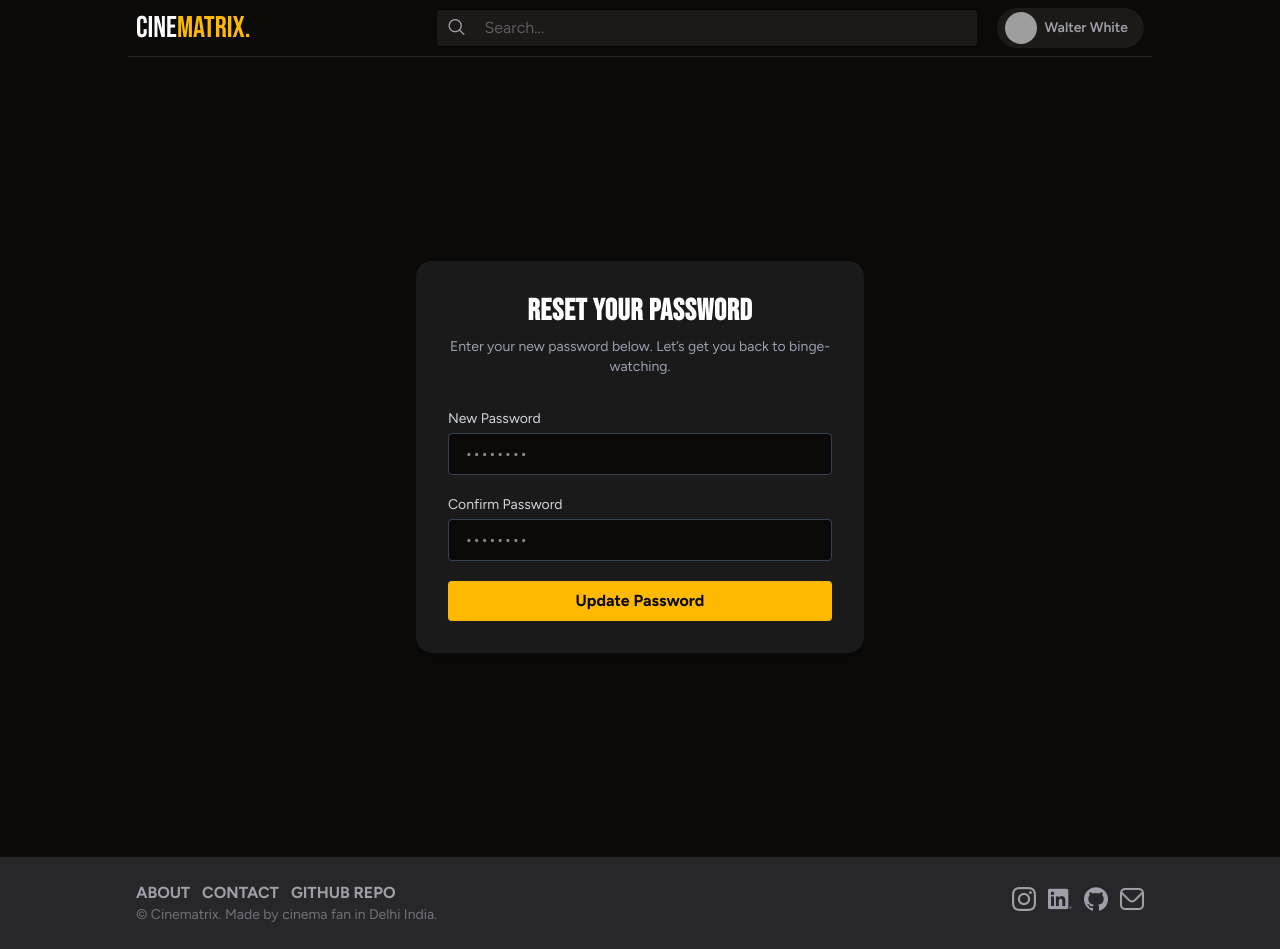
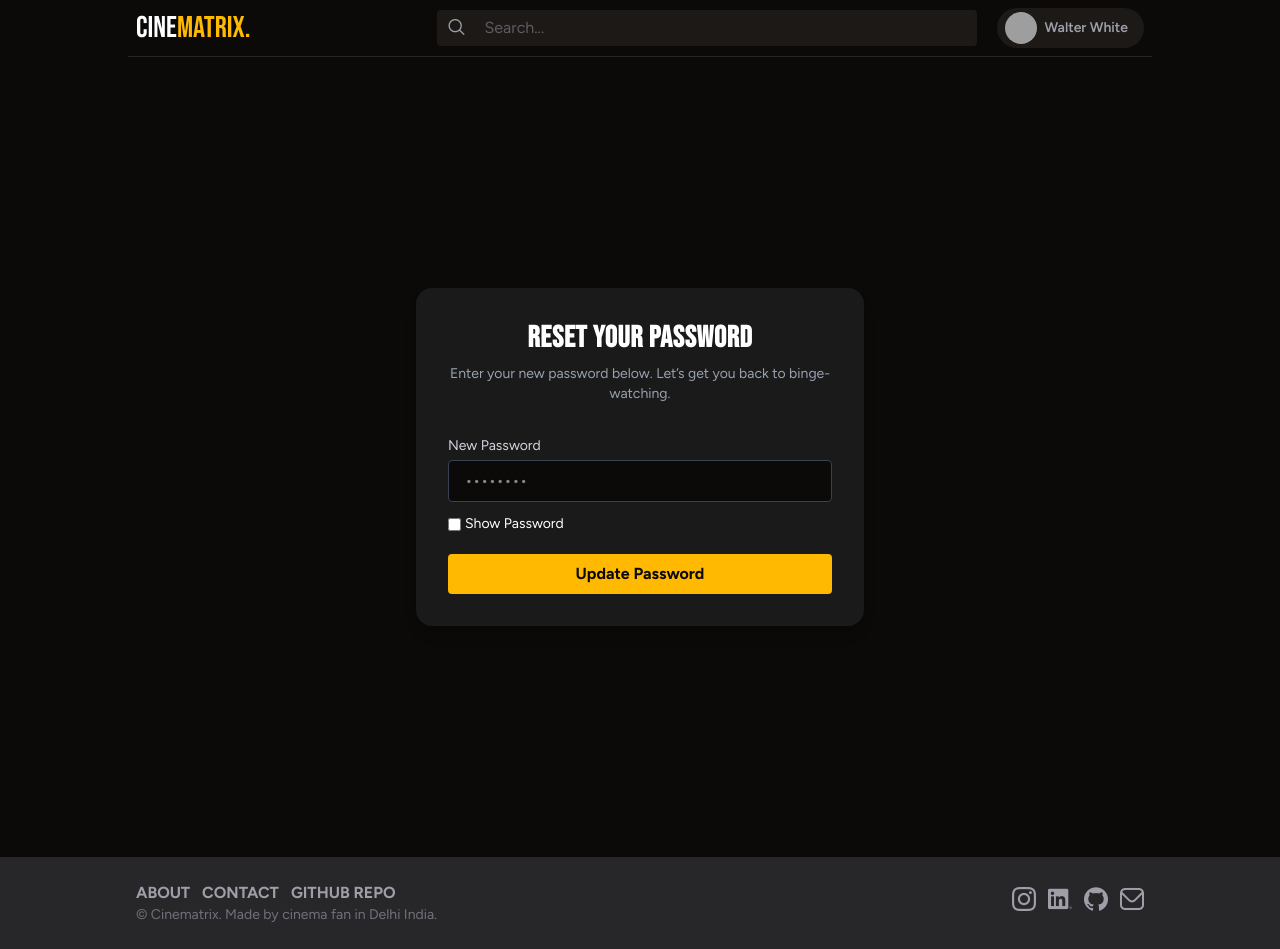
Before and after one commit to CodeFiroz/cinematrix, a React (Vite) app in the folder client/: page /reset-password in a window 1280 px wide. Built offline with nearby package versions, Linux system fonts and the light colour scheme; grey boxes are pictures that could not be loaded.

Commit message:
auth complete

```diff
--- a/client/src/Pages/Auth/ForgotPassword.jsx
+++ b/client/src/Pages/Auth/ForgotPassword.jsx
@@ -1,9 +1,62 @@
+import { Link } from "react-router-dom"
+import { useState } from "react"
+import InputField from "../../components/InputField/InputField";
+import axios from "axios"
+import toast, { Toaster } from "react-hot-toast"
 
 
 const ForgotPassword = () => {
+
+  const [isLoading, setIsLoading] = useState(false);
+
+  const [username, setUsername] = useState("");
+  const [usernameError, setUsernameError] = useState("");
+
+  const handleSubmit = async (e)=>{
+    e.preventDefault();
+
+    setUsernameError("");
+
+    let hasError = false;
+
+
+    if (username == "") {
+      setUsernameError("Please enter your username or email");
+      hasError = true;
+    }
+
+    if (!hasError) {
+      setIsLoading(true)
+      try{
+        await axios.post(`${import.meta.env.VITE_BACKEND_URL}/auth/forgot-password`, {username});
+        setUsername("");
+        toast.success("Password reset link send to your registered email.");
+         setIsLoading(false)
+      }catch(error){
+         setIsLoading(false)
+        if (error.response) {
+
+          const { message } = error.response.data;
+
+          if (message) {
+            setUsernameError(message);
+          } else if (error) {
+            toast.error(error);
+          } else {
+            toast.error("failed. Try again.");
+          }
+
+        } else {
+          toast.error("Server unreachable. Internet okay?");
+        }
+      }
+    }
+
+  }
+
   return (
     <>
-
+    <Toaster />
     <div className="min-h-screen bg-[#0C0A09] flex items-center justify-center px-4">
   <div className="bg-[#1A1A1A] text-white p-8 rounded-2xl shadow-lg max-w-md w-full">
 
@@ -14,21 +67,38 @@ const ForgotPassword = () => {
     No big deal — happens to the best of us. Enter your email and we’ll send you a reset link faster than a Fast & Furious sequel.
     </p>
 
-    <form className="mt-8 space-y-5">
-      <div>
-        <label className="block mb-1 text-sm text-gray-300">Username or Email</label>
-        <input type="text" className="w-full px-4 py-2 rounded bg-[#0C0A09] border border-gray-700 focus:outline-none focus:border-[#FFB900]" placeholder="movielover99" />
-      </div>
+    <form className="mt-8 space-y-5" onSubmit={handleSubmit}>
+
+      <InputField
+        id="username"
+        name="username"
+        type="text"
+        label="Username or Email"
+        placeholder="movielover99"
+        onChange={(e)=> setUsername(e.target.value)}
+        value={username}
+        error={usernameError}
+      />
 
 
-      <button type="submit" className="w-full bg-[#FFB900] text-[#0C0A09] py-2 rounded font-bold cursor-pointer hover:bg-[#e0a800] transition-all">
-      Send Reset Link
-      </button>
+{
+              isLoading  ? (
+                <button type="button" disabled className="w-full bg-neutral-700 text-zinc-500 py-2 rounded cursor-none font-bold">
+            Sending Link...
+            </button>
+              ) : (
+                <button type="submit" className="w-full bg-[#FFB900] text-[#0C0A09] py-2 rounded font-bold cursor-pointer hover:bg-[#e0a800] transition-all">
+                Send Reset Link
+                </button>
+              )
+            }
+
+
     </form>
 
 
     <p className="text-xs text-gray-500 text-center mt-6">
-    Rememberd password  <a href="/login" className="text-[#FFB900] underline">Login  here</a>.
+    Rememberd password  <Link to="/login" className="text-[#FFB900] underline">Login  here</Link>.
     </p>
   </div>
 </div>
--- a/client/src/Pages/Auth/Login.jsx
+++ b/client/src/Pages/Auth/Login.jsx
@@ -6,6 +6,8 @@ import axios from "axios"
 import toast, { Toaster } from "react-hot-toast"
 
 const Login = () => {
+
+  const [isLoading, setIsLoading] = useState(false);
 
   const [formdata, setFormdata] = useState({
     username: '',
@@ -54,11 +56,18 @@ const Login = () => {
     }
 
     if (!hasError) {
+      setIsLoading(true)
 
       try {
         await axios.post(`${import.meta.env.VITE_BACKEND_URL}/auth/login`, formdata, { withCredentials: true, });
         toast.success("Successfully login");
+        setFormdata({
+          username: '',
+          password: ''
+        })
+        setIsLoading(false);
       } catch (error) {
+        setIsLoading(false);
 
         if (error.response) {
 
@@ -121,14 +130,25 @@ const Login = () => {
             />
 
 
-            <button type="submit" className="w-full bg-[#FFB900] text-[#0C0A09] py-2 rounded cursor-pointer font-bold hover:bg-[#e0a800] transition-all">
-              Login
+            {
+              isLoading  ? (
+                <button type="button" disabled className="w-full bg-neutral-700 text-zinc-500 py-2 rounded cursor-none font-bold">
+            Logging in...
             </button>
+              ) : (
+                <button type="submit" className="w-full bg-[#FFB900] text-[#0C0A09] py-2 rounded cursor-pointer font-bold hover:bg-[#e0a800] transition-all">
+                Login
+              </button>
+              )
+            }
+
+
+
           </form>
 
           <div className="text-right">
 
-            <a href="/login" className="text-[#FFB900] underline text-xs">Forgot Password ?</a>
+            <Link to="/forgot-password" className="text-[#FFB900] underline text-xs">Forgot Password ?</Link>
 
           </div>
 
--- a/client/src/Pages/Auth/Register.jsx
+++ b/client/src/Pages/Auth/Register.jsx
@@ -6,6 +6,8 @@ import toast, {Toaster} from "react-hot-toast";
 import axios from "axios";
 
 const Register = () => {
+
+  const [isLoading, setIsLoading] = useState(false);
 
   const [formdata, setFormdata] = useState({
     username: '',
@@ -67,14 +69,25 @@ const Register = () => {
       hasError = true;
     }
 
+
     if (!hasError) {
+      setIsLoading(true)
 
       try {
         await axios.post(`${import.meta.env.VITE_BACKEND_URL}/auth/register`, formdata, { withCredentials: true, });
         toast.success("Successfully Registred");
+        setFormdata({
+          username: '',
+          email: '',
+          password: ''
+        })
+        setIsLoading(false);
       } catch (error) {
 
+        setIsLoading(false);
+
         if (error.response) {
+          setIsLoading(false);
 
           const { field, message } = error.response.data;
 
@@ -143,10 +156,20 @@ const Register = () => {
               error={formerrors.password}
             />
 
+{
+              isLoading  ? (
+                <button type="button" disabled className="w-full bg-neutral-700 text-zinc-500 py-2 rounded cursor-none font-bold">
+            Signing you up...
+            </button>
+              ) : (
+                <button type="submit" className="w-full bg-[#FFB900] text-[#0C0A09] py-2 rounded cursor-pointer font-bold hover:bg-[#e0a800] transition-all">
+                Register
+              </button>
+              )
+            }
 
-            <button type="submit" className="w-full bg-[#FFB900] text-[#0C0A09] py-2 rounded cursor-pointer font-bold hover:bg-[#e0a800] transition-all">
-              Register
-            </button>
+
+
           </form>
 
           <p className="text-xs text-gray-500 text-center mt-6">
--- a/client/src/Pages/Auth/ResetPassword.jsx
+++ b/client/src/Pages/Auth/ResetPassword.jsx
@@ -1,8 +1,69 @@
+import PasswordField from "../../components/InputField/PasswordField"
+import { useState } from "react"
+import toast, {Toaster} from "react-hot-toast";
+import axios from "axios";
+import { useParams } from "react-router-dom";
+
+const ResetPassword = () => {
+
+  const [isLoading, setIsLoading] = useState(false);
+
+  const { token }  = useParams();
+
+  const [password, setPassword] = useState("");
+
+  const handleChange = (e) => {
+    setPassword(e.target.value)
+  }
+
+  const [passerror, setPassError] = useState("");
+
+  const handleSubmit = async (e)=>{
+    e.preventDefault();
+    setPassError("");
+    let hasError = false;
+
+    if (password == "") {
+      setPassError("Please create a password");
+      hasError = true;
+    }
+
+    if (!hasError) {
+      setIsLoading(true);
+      try{
+        await axios.post(`${import.meta.env.VITE_BACKEND_URL}/auth/reset-password/${token}`, {password});
+        toast.success("Password Reset");
+        setPassword("");
+        setIsLoading(false);
+      }catch(error){
+
+        setIsLoading(false);
+        if (error.response) {
+
+          const { field, message } = error.response.data;
+
+          if (field && message) {
+            setPassError(message);
+          } else if (error) {
+            toast.error(error);
+          } else {
+            toast.error("failed. Try again.");
+          }
+
+        } else {
+          toast.error("Server unreachable. Internet okay?");
+        }
+      }
+
+    }
+
+  }
 
 
-const ResetPassword = () => {
   return (
     <>
+
+    <Toaster />
 
       <div className="min-h-screen bg-[#0C0A09] flex items-center justify-center px-4">
         <div className="bg-[#1A1A1A] text-white p-8 rounded-2xl shadow-lg max-w-md w-full">
@@ -14,20 +75,31 @@ const ResetPassword = () => {
             Enter your new password below. Let’s get you back to binge-watching.
           </p>
 
-    <form className="mt-8 space-y-5">
-    <div>
-        <label className="block mb-1 text-sm text-gray-300">New Password</label>
-        <input type="password" className="w-full px-4 py-2 rounded bg-[#0C0A09] border border-gray-700 focus:outline-none focus:border-[#FFB900]" placeholder="••••••••" />
-      </div>
+          <form className="mt-8 space-y-5" onSubmit={handleSubmit}>
 
-      <div>
-        <label className="block mb-1 text-sm text-gray-300">Confirm Password</label>
-        <input type="password" className="w-full px-4 py-2 rounded bg-[#0C0A09] border border-gray-700 focus:outline-none focus:border-[#FFB900]" placeholder="••••••••" />
-      </div>
+           <PasswordField
+              id="password"
+              label="New Password"
+              placeholder="••••••••"
+              name="password"
+              value={password}
+              onChange={handleChange}
+              error={passerror}
+            />
 
+
+{
+              isLoading  ? (
+                <button type="submit" className="w-full bg-[#FFB900] text-[#0C0A09] py-2 rounded font-bold cursor-pointer hover:bg-[#e0a800] transition-all">
+              Reseting Password...
+            </button>
+              ) : (
                 <button type="submit" className="w-full bg-[#FFB900] text-[#0C0A09] py-2 rounded font-bold cursor-pointer hover:bg-[#e0a800] transition-all">
               Update Password
             </button>
+              )
+            }
+
           </form>
 
         </div>
--- a/client/src/components/InputField/PasswordField.jsx
+++ b/client/src/components/InputField/PasswordField.jsx
@@ -1,13 +1,22 @@
-import React from 'react'
-import { useState } from 'react'
-const PasswordField = ({ id, label, name, placeholder, value, onChange, error }) => {
+import React, { useState } from 'react';
+
+const PasswordField = ({
+  id,
+  label,
+  name,
+  placeholder,
+  value,
+  onChange,
+  error,
+  showToggle = true,
+}) => {
   const [showPassword, setShowPassword] = useState(false);
 
-
   return (
-        <>
     <div>
-                <label htmlFor={id} className="block mb-1 text-sm text-gray-300">{label}</label>
+      <label htmlFor={id} className="block mb-1 text-sm text-gray-300">
+        {label}
+      </label>
       <input
         id={id}
         type={showPassword ? 'text' : 'password'}
@@ -17,18 +26,25 @@ const PasswordField = ({ id, label, name, placeholder, value, onChange, error })
         value={value}
         onChange={onChange}
       />
-                <p className="text-xs text-red-500">
-                    {error}
-                </p>
 
-                <div className="flex item-center text-sm gap-1 mt-2">
-                <input type="checkbox" name="showpass" id="showpass" style={{ accentColor: '#FFB900' }} onChange={() => setShowPassword(!showPassword)} />
-                <label htmlFor="showpass">{showPassword ? 'Hide' : 'Show'} Password</label>
+      <p className="text-xs text-red-500">{error}</p>
+
+      {showToggle && (
+        <div className="flex items-center text-sm gap-1 mt-2">
+          <input
+            type="checkbox"
+            name="showpass"
+            id={`${id}-showpass`}
+            style={{ accentColor: '#FFB900' }}
+            onChange={() => setShowPassword(!showPassword)}
+          />
+          <label htmlFor={`${id}-showpass`}>
+            {showPassword ? 'Hide' : 'Show'} Password
+          </label>
         </div>
+      )}
+    </div>
+  );
+};
 
-            </div>
-        </>
-    )
-}
-
-export default PasswordField
+export default PasswordField;
```
Also changed, not shown: 1 other file (tests, documents, lock files or other folders). Lines whose indentation alone changed are shown as unchanged.
